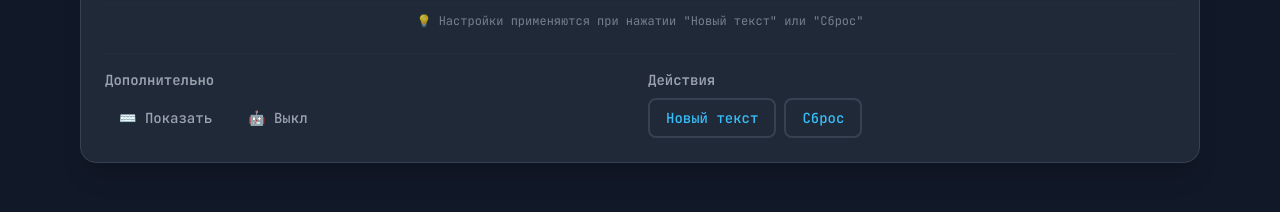
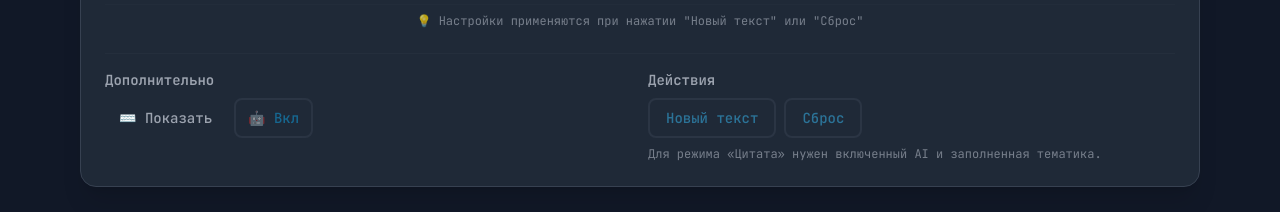
Before and after one commit to LeonKazaryan/leotype, a React (Vite) app: page / in a window 1280 px wide. Both pictures are taken after a click on the button "Цитата". Shown: the part 586-798 px from the top of the page. Built offline with nearby package versions, Linux system fonts and the light colour scheme; no server answers.

Commit message:
Fixes Game modes

```diff
--- a/src/components/Settings.tsx
+++ b/src/components/Settings.tsx
@@ -18,6 +18,9 @@ function Settings() {
   const isGeneratingAI = useTypingStore(state => state.testState.isGeneratingAI)
 
   const themeClasses = getThemeClasses(settings.theme)
+  const isQuoteMode = settings.mode === 'quote'
+  const hasAITopic = settings.aiTopic.trim().length > 0
+  const isQuoteBlocked = isQuoteMode && (!settings.useAI || !hasAITopic)
 
   const modes: TestMode[] = ['time', 'words', 'quote']
   const themes: Theme[] = ['dark', 'light', 'neon', 'ocean', 'forest']
@@ -217,11 +220,12 @@ function Settings() {
                   whileHover={{ scale: 1.05 }}
                   whileTap={{ scale: 0.95 }}
                   onClick={toggleAI}
+                  disabled={isQuoteMode}
                   className={`px-3 py-2 rounded-lg text-sm font-medium transition-colors whitespace-nowrap ${
                     settings.useAI
                       ? `${themeClasses.accent} bg-opacity-20 border-2 ${themeClasses.border}`
                       : `${themeClasses.secondary} border-2 border-transparent hover:${themeClasses.border}`
-                  }`}
+                  } ${isQuoteMode ? 'opacity-50 cursor-not-allowed' : ''}`}
                 >
                   🤖 {settings.useAI ? 'Вкл' : 'Выкл'}
                 </motion.button>
@@ -237,9 +241,9 @@ function Settings() {
                   whileHover={!isGeneratingAI ? { scale: 1.05 } : {}}
                   whileTap={!isGeneratingAI ? { scale: 0.95 } : {}}
                   onClick={generateNewText}
-                  disabled={isGeneratingAI}
+                  disabled={isGeneratingAI || isQuoteBlocked}
                   className={`px-4 py-2 rounded-lg text-sm font-medium ${themeClasses.primary} border-2 ${themeClasses.border} hover:bg-opacity-10 transition-colors whitespace-nowrap ${
-                    isGeneratingAI ? 'opacity-50 cursor-not-allowed' : ''
+                    isGeneratingAI || isQuoteBlocked ? 'opacity-50 cursor-not-allowed' : ''
                   }`}
                 >
                   {isGeneratingAI ? '⏳ Генерация...' : 'Новый текст'}
@@ -248,14 +252,19 @@ function Settings() {
                   whileHover={!isGeneratingAI ? { scale: 1.05 } : {}}
                   whileTap={!isGeneratingAI ? { scale: 0.95 } : {}}
                   onClick={resetTest}
-                  disabled={isGeneratingAI}
+                  disabled={isGeneratingAI || isQuoteBlocked}
                   className={`px-4 py-2 rounded-lg text-sm font-medium ${themeClasses.primary} border-2 ${themeClasses.border} hover:bg-opacity-10 transition-colors whitespace-nowrap ${
-                    isGeneratingAI ? 'opacity-50 cursor-not-allowed' : ''
+                    isGeneratingAI || isQuoteBlocked ? 'opacity-50 cursor-not-allowed' : ''
                   }`}
                 >
                   {isGeneratingAI ? '⏳ Генерация...' : 'Сброс'}
                 </motion.button>
               </div>
+              {isQuoteMode && (
+                <p className={`text-xs ${themeClasses.secondary} opacity-70`}>
+                  Для режима «Цитата» нужен включенный AI и заполненная тематика.
+                </p>
+              )}
             </div>
           </div>
         </div>
--- a/src/store/useTypingStore.ts
+++ b/src/store/useTypingStore.ts
@@ -67,7 +67,9 @@ export const useTypingStore = create<TypingStore>((set, get) => ({
 
     setMode: (mode) => {
         set((state) => {
-            const newSettings = { ...state.settings, mode }
+            const newSettings = mode === 'quote'
+                ? { ...state.settings, mode, useAI: true }
+                : { ...state.settings, mode }
             return { settings: newSettings }
         })
 
@@ -147,7 +149,9 @@ export const useTypingStore = create<TypingStore>((set, get) => ({
 
     toggleAI: () => {
         set((state) => ({
-            settings: { ...state.settings, useAI: !state.settings.useAI },
+            settings: state.settings.mode === 'quote'
+                ? { ...state.settings, useAI: true }
+                : { ...state.settings, useAI: !state.settings.useAI },
         }))
     },
 
@@ -258,6 +262,10 @@ export const useTypingStore = create<TypingStore>((set, get) => ({
             return
         }
 
+        if (settings.mode === 'quote' && (!settings.useAI || settings.aiTopic.trim().length === 0)) {
+            return
+        }
+
         const updatedSettings = settings
 
         set({
@@ -340,6 +348,10 @@ export const useTypingStore = create<TypingStore>((set, get) => ({
         const { settings, testState } = get()
 
         if (testState.isGeneratingAI) {
+            return
+        }
+
+        if (settings.mode === 'quote' && (!settings.useAI || settings.aiTopic.trim().length === 0)) {
             return
         }
 
```
Also changed, not shown: 2 other files (tests, documents, lock files or other folders).
